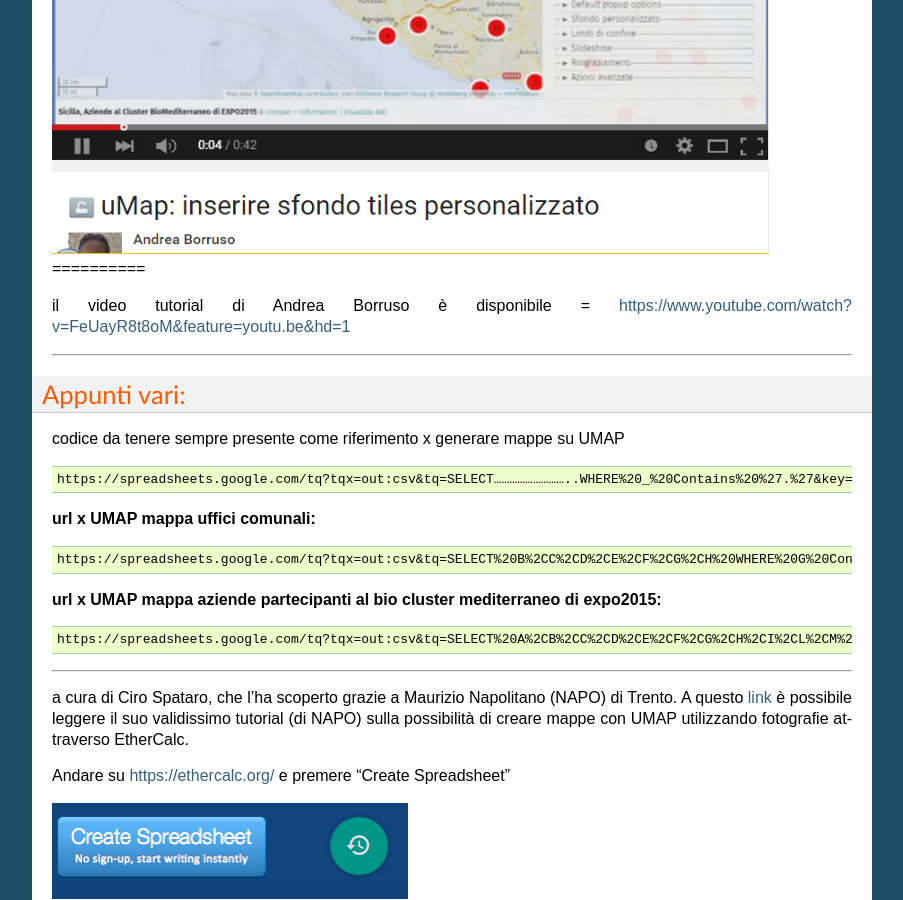
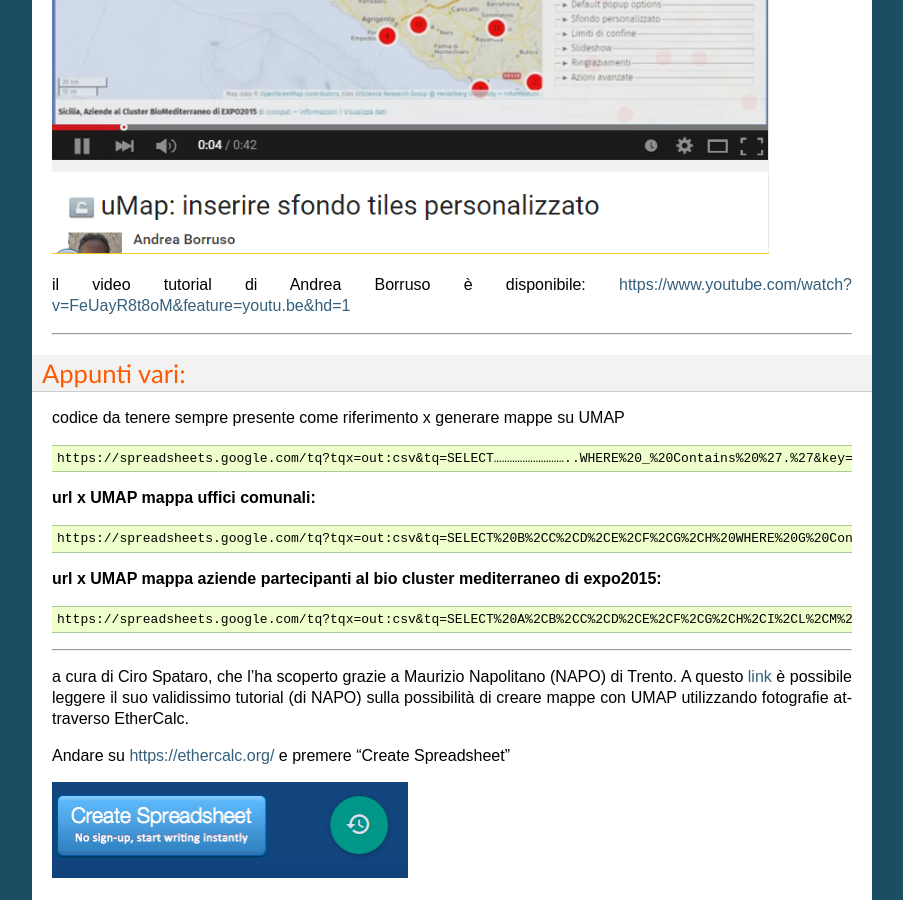
Before and after one commit to cirospat/rtd-schematipo, a Sphinx documentation site: the page built from docs/tutorial-googledrive-to-umap.rst, in a window 1280 px wide and 900 px high, scrolled down 6232 px. Shown: the whole window, without its empty margins (198-1101 px from the left). Built offline with Sphinx 7.4.7, drawn with Linux system fonts in a browser that asks for light colours; part of the change alters nothing that is shown.

```diff
--- a/docs/tutorial-googledrive-to-umap.rst
+++ b/docs/tutorial-googledrive-to-umap.rst
@@ -267,11 +267,9 @@ Tutorial: Guardian Datastore Explorer
 Come inserire uno sfondo tiles personalizzato sulle mappe di UMAP
 =================================================================
 
-.. _h2853a65f2843553c4e2cb4b6f4b:
+\ |IMG6|\
 
-\ |IMG6|\ ==========
-
-il video tutorial di Andrea Borruso è disponibile = \ |LINK19|\
+il video tutorial di Andrea Borruso è disponibile: \ |LINK19|\
 
 --------
 
```
